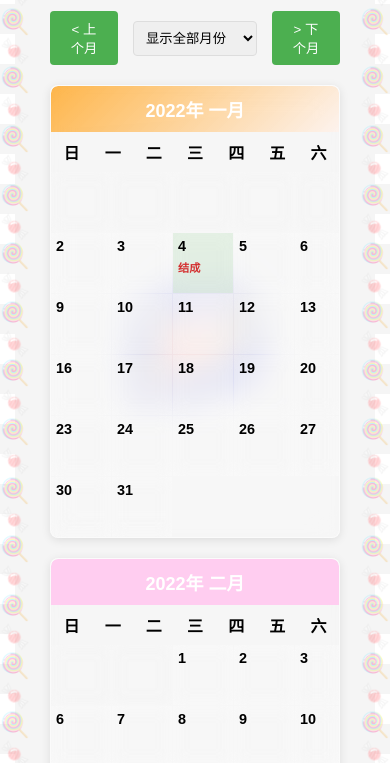
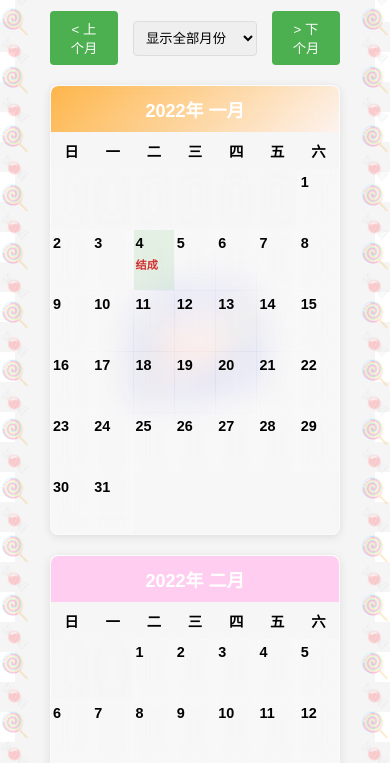
Before and after one commit to RimoAccelerator/WiSugarCalendar, a plain HTML site: page index.html in a window 390 px wide. Shown: the part 81-844 px from the top of the page. Drawn offline with Linux system fonts and the light colour scheme.

Commit message:
fit mobile

```diff
--- a/index.html
+++ b/index.html
@@ -539,12 +539,39 @@
                 padding-left: 35px; /* 为左侧emoji边框留出空间 */
                 padding-right: 35px; /* 为右侧emoji边框留出空间 */
             }
+            .container {
+                width: 100%;
+                max-width: 100%;
+                box-sizing: border-box;
+                padding: 0;
+                margin: 0;
+            }
             .month {
-                max-width: 100%;
+                width: calc(100vw - 70px); /* 视口宽度减去左右padding */
+                max-width: calc(100vw - 70px);
+                box-sizing: border-box;
+            }
+            .days-header {
+                display: grid;
+                grid-template-columns: repeat(7, 1fr);
+                width: 100%;
+                box-sizing: border-box;
+            }
+            .days-header div {
+                padding: 8px 2px; /* 减少左右padding以节省空间 */
+                font-size: 0.9em;
+            }
+            .days-grid {
+                display: grid;
+                grid-template-columns: repeat(7, 1fr);
+                width: 100%;
+                box-sizing: border-box;
             }
             .day {
                 min-height: 60px;
-                padding: 5px;
+                padding: 5px 2px; /* 减少左右padding以节省空间 */
+                min-width: 0; /* 允许grid列缩小 */
+                box-sizing: border-box;
             }
             .day-number {
                 font-size: 0.9em;
```
